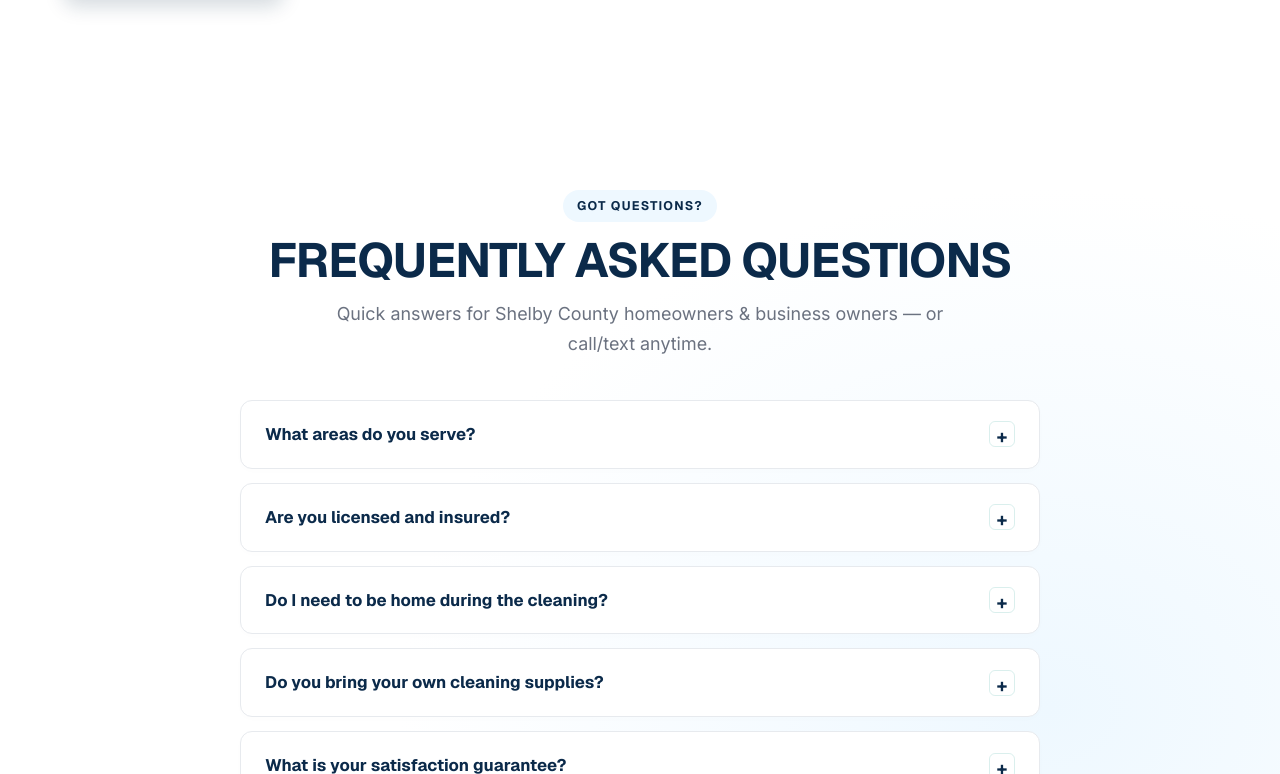
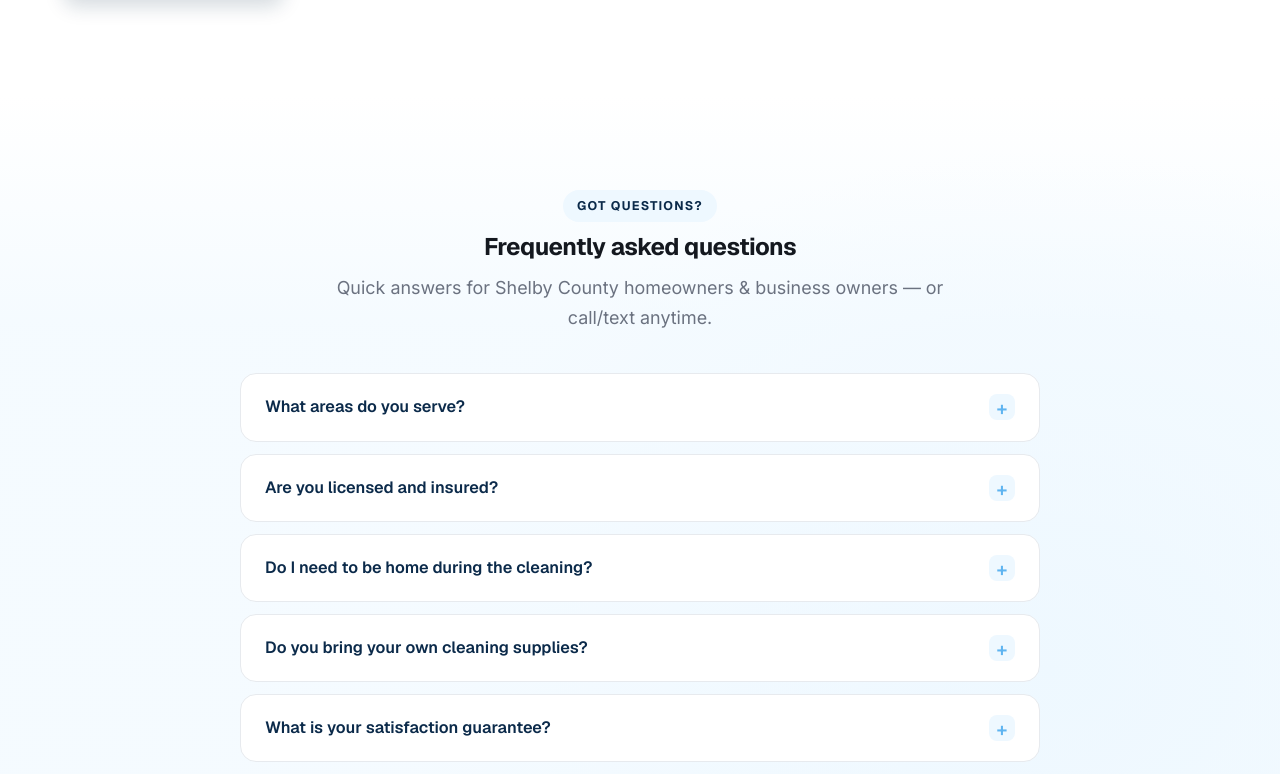
Before and after one commit to tiffanysera1/verity-cleaning-website, a Next.js app: page / in a window 1280 px wide. Shown: the part 8066-8840 px from the top of the page. Built offline with nearby package versions, Linux system fonts and the light colour scheme.

Commit message:
Restyle FAQ accordion, drop uppercase heading and heavy shadow

```diff
--- a/app/globals.css
+++ b/app/globals.css
@@ -887,21 +887,17 @@ button { font-family: inherit; }
 }
 
 /* FAQ Details */
-.faq {
-  background: var(--surface);
-}
 .faq-list {
   max-width: 800px;
   margin: 40px auto 0;
   display: grid;
-  gap: 14px;
+  gap: 12px;
 }
 .faq-item {
   background: #fff;
   border: 1px solid var(--border);
-  border-radius: 12px;
+  border-radius: 16px;
   padding: 0 24px;
-  box-shadow: 0 2px 8px rgba(15, 23, 42, 0.01);
 }
 .faq-item summary {
   list-style: none;
@@ -912,8 +908,8 @@ button { font-family: inherit; }
   gap: 16px;
   padding: 20px 0;
   font-family: var(--font-display);
-  font-weight: 700;
-  font-size: 1.05rem;
+  font-weight: 600;
+  font-size: 1.02rem;
   color: var(--navy);
 }
 .faq-item summary::-webkit-details-marker { display: none; }
@@ -921,14 +917,13 @@ button { font-family: inherit; }
   width: 26px;
   height: 26px;
   flex: none;
-  border-radius: 6px;
-  background: var(--teal-light);
-  color: var(--teal);
+  border-radius: 8px;
+  background: var(--sky-tint);
+  color: var(--sky-deep);
   display: grid;
   place-items: center;
   font-size: 1.2rem;
   transition: transform .2s var(--ease);
-  border: 1px solid rgba(13, 148, 136, 0.15);
 }
 .faq-item[open] .faq-ic {
   transform: rotate(45deg);
--- a/components/FAQ.tsx
+++ b/components/FAQ.tsx
@@ -41,13 +41,11 @@ export default function FAQ() {
   };
 
   return (
-    <section className="section faq" id="faq">
+    <section className="section faq tone-sky" id="faq">
       <div className="wrap">
         <div className="center reveal">
           <span className="eyebrow">Got Questions?</span>
-          <h2 style={{ fontSize: "clamp(2.1rem,4.4vw,3rem)", textTransform: "uppercase", marginTop: "12px", color: "var(--navy)" }}>
-            Frequently Asked Questions
-          </h2>
+          <h2 style={{ marginTop: "12px" }}>Frequently asked questions</h2>
           <p className="lead" style={{ marginTop: "12px" }}>
             Quick answers for Shelby County homeowners &amp; business owners &mdash; or call/text anytime.
           </p>
```
